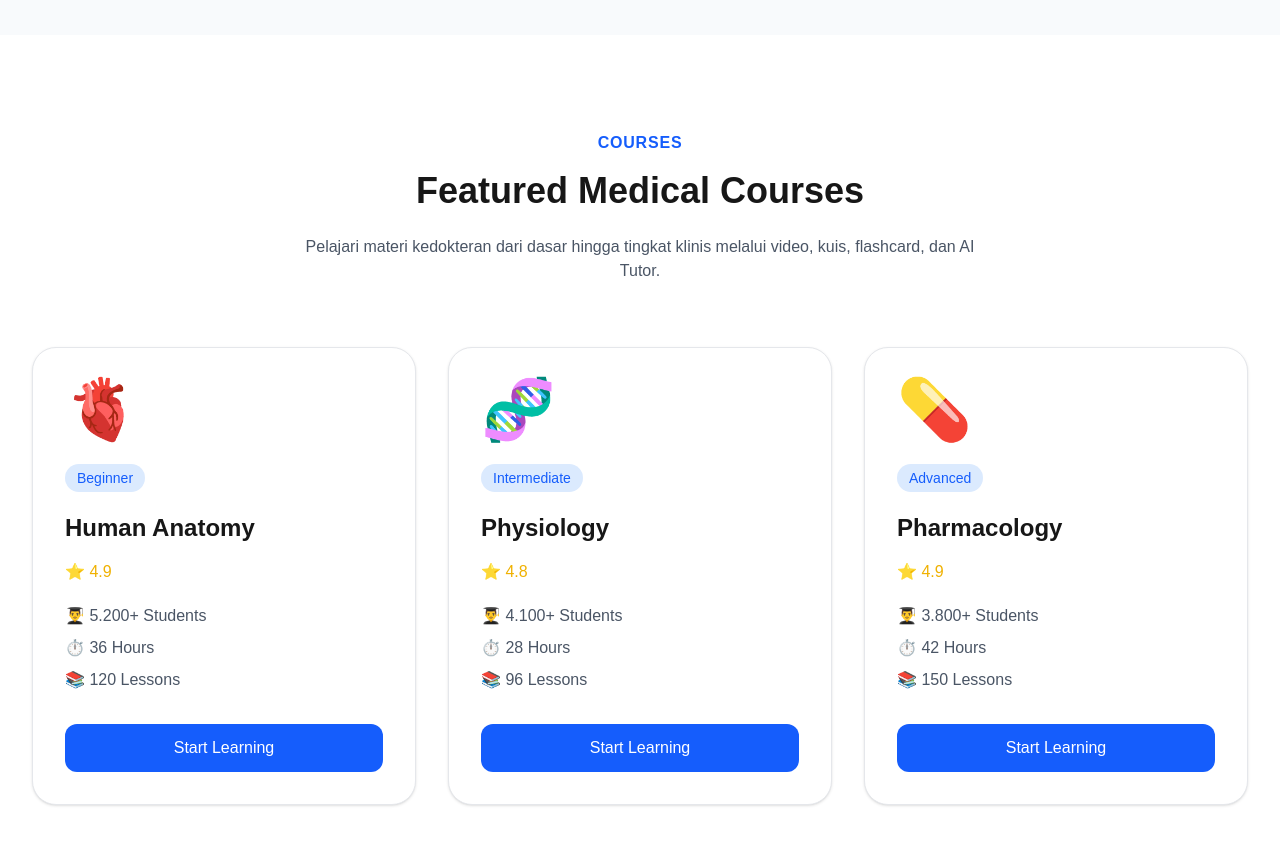
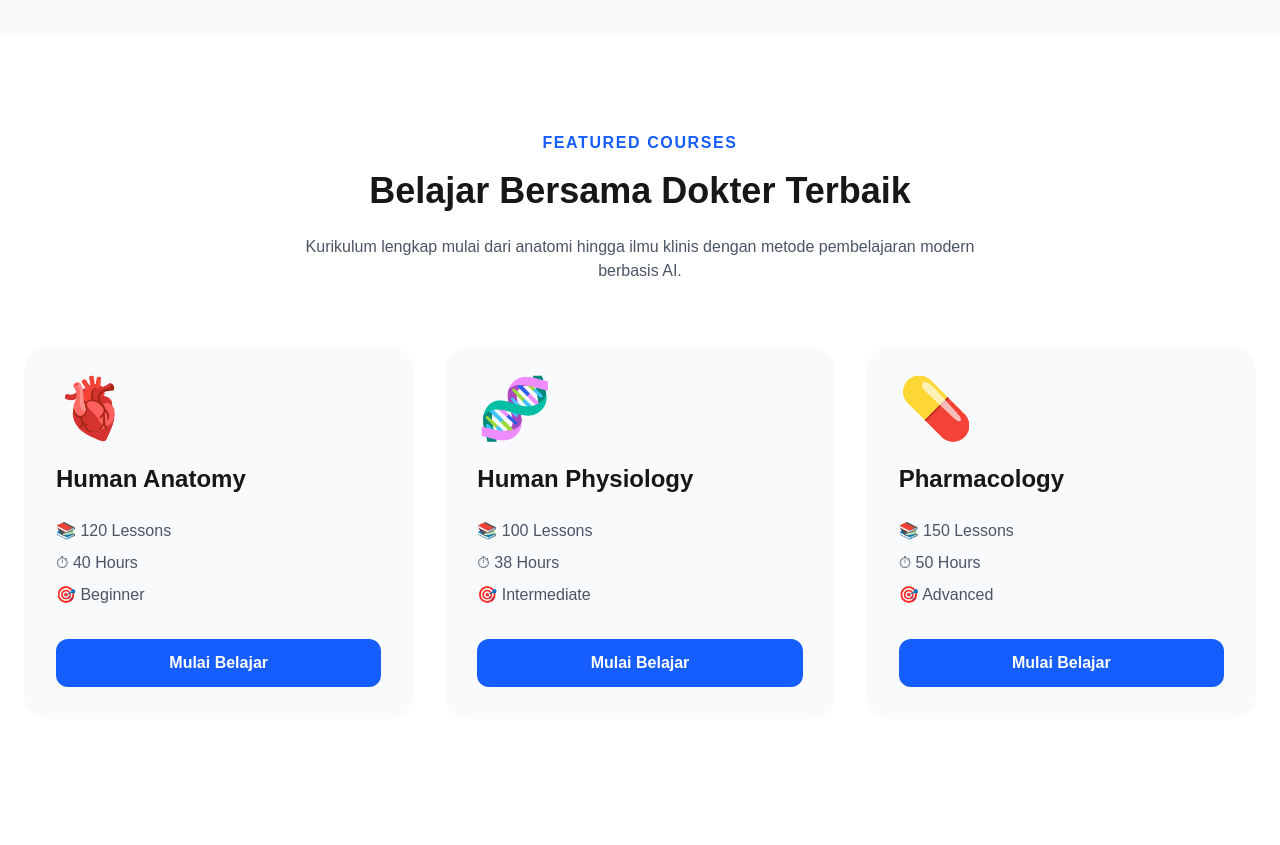
Before and after one commit to faith132024-ai/mednova-academy, a Next.js app: page / in a window 1280 px wide. Shown: the part 1640-2485 px from the top of the page. After the commit the page ends 2455 px from the top, so only its background shows below. Built offline with nearby package versions, Linux system fonts and the light colour scheme.

Commit message:
Add featured courses section

```diff
--- a/components/home/FeaturedCourses.tsx
+++ b/components/home/FeaturedCourses.tsx
@@ -3,88 +3,76 @@ export default function FeaturedCourses() {
     {
       icon: "🫀",
       title: "Human Anatomy",
+      lessons: "120 Lessons",
+      duration: "40 Hours",
       level: "Beginner",
-      students: "5.200+",
-      duration: "36 Hours",
-      lessons: "120 Lessons",
-      rating: "4.9",
     },
     {
       icon: "🧬",
-      title: "Physiology",
+      title: "Human Physiology",
+      lessons: "100 Lessons",
+      duration: "38 Hours",
       level: "Intermediate",
-      students: "4.100+",
-      duration: "28 Hours",
-      lessons: "96 Lessons",
-      rating: "4.8",
     },
     {
       icon: "💊",
       title: "Pharmacology",
+      lessons: "150 Lessons",
+      duration: "50 Hours",
       level: "Advanced",
-      students: "3.800+",
-      duration: "42 Hours",
-      lessons: "150 Lessons",
-      rating: "4.9",
     },
   ];
 
   return (
     <section className="py-24 bg-white">
-      <div className="max-w-7xl mx-auto px-8">
+      <div className="max-w-7xl mx-auto px-6">
 
         <div className="text-center mb-16">
-          <p className="text-blue-600 font-semibold uppercase tracking-wider">
-            Courses
+
+          <p className="text-blue-600 font-semibold uppercase tracking-widest">
+            Featured Courses
           </p>
 
           <h2 className="text-4xl font-bold mt-4">
-            Featured Medical Courses
+            Belajar Bersama Dokter Terbaik
           </h2>
 
           <p className="text-gray-600 mt-6 max-w-2xl mx-auto">
-            Pelajari materi kedokteran dari dasar hingga tingkat klinis
-            melalui video, kuis, flashcard, dan AI Tutor.
+            Kurikulum lengkap mulai dari anatomi hingga ilmu klinis
+            dengan metode pembelajaran modern berbasis AI.
           </p>
+
         </div>
 
-        <div className="grid md:grid-cols-2 lg:grid-cols-3 gap-8">
+        <div className="grid md:grid-cols-3 gap-8">
 
           {courses.map((course) => (
 
             <div
               key={course.title}
-              className="bg-white rounded-3xl border border-gray-200 p-8 shadow-sm hover:shadow-xl transition duration-300"
+              className="bg-slate-50 rounded-3xl p-8 hover:shadow-2xl transition-all duration-300 hover:-translate-y-2"
             >
 
               <div className="text-6xl">
                 {course.icon}
               </div>
 
-              <span className="inline-block bg-blue-100 text-blue-600 text-sm px-3 py-1 rounded-full mt-6">
-                {course.level}
-              </span>
-
-              <h3 className="text-2xl font-bold mt-5">
+              <h3 className="text-2xl font-bold mt-6">
                 {course.title}
               </h3>
 
-              <p className="text-yellow-500 mt-4">
-                ⭐ {course.rating}
-              </p>
-
-              <div className="space-y-2 mt-5 text-gray-600">
-
-                <p>👨‍🎓 {course.students} Students</p>
-
-                <p>⏱️ {course.duration}</p>
+              <div className="mt-6 space-y-2 text-gray-600">
 
                 <p>📚 {course.lessons}</p>
 
+                <p>⏱ {course.duration}</p>
+
+                <p>🎯 {course.level}</p>
+
               </div>
 
-              <button className="w-full mt-8 bg-blue-600 text-white py-3 rounded-xl hover:bg-blue-700 transition">
-                Start Learning
+              <button className="mt-8 w-full bg-blue-600 hover:bg-blue-700 text-white py-3 rounded-xl font-semibold transition">
+                Mulai Belajar
               </button>
 
             </div>
```
